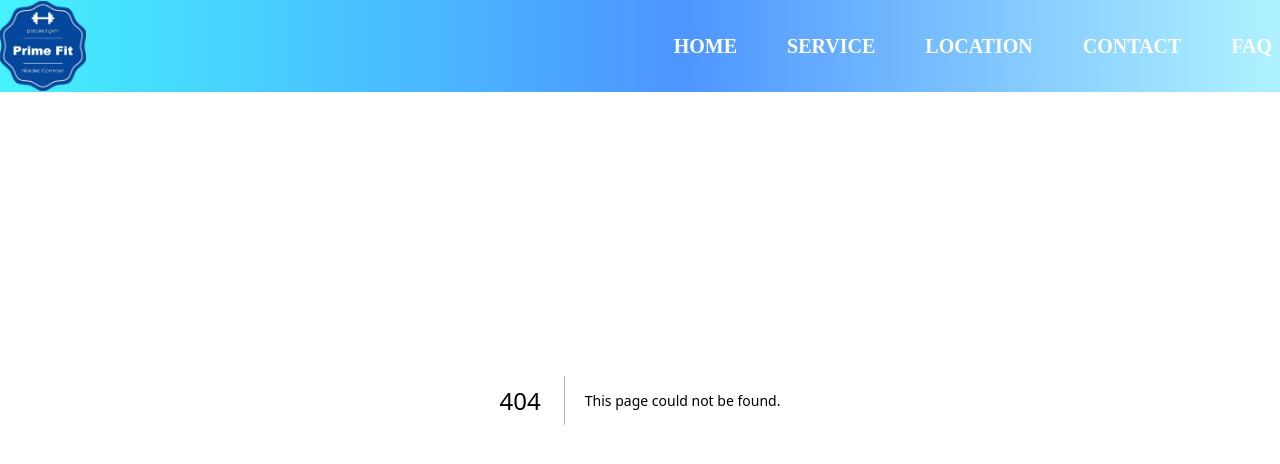
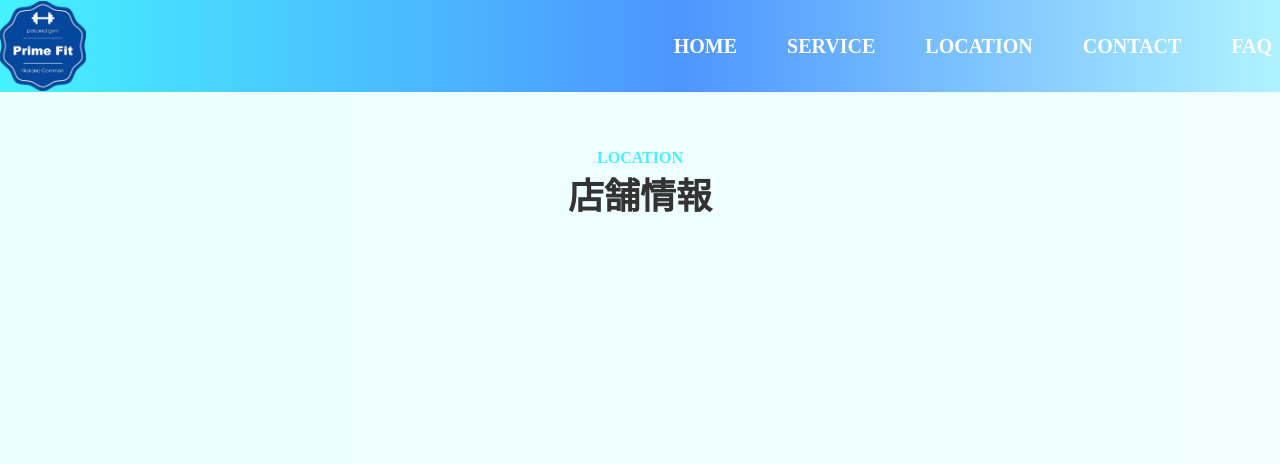
Before and after one commit to saitoshi/nakanoPrimeFit2, a Next.js app in the folder src/: page /location in a window 1280 px wide. Before the commit this address had no page. Shown: the top 464 px of the page. Built offline with nearby package versions, Linux system fonts and the light colour scheme.

Commit message:
issue-05: added location page

```diff
--- /dev/null
+++ b/src/app/components/LocationCard/LocationCard.tsx
@@ -0,0 +1,25 @@
+"use client";
+import "./style.css";
+import React from "react";
+import { ILocation } from "@/app/constants/type";
+
+type locationInputs = {
+  location: ILocation;
+};
+
+export const LocationCard = ({ location }: locationInputs) => {
+  return (
+    <>
+      <dl className="locationCard">
+        <dt>店舗名</dt>
+        <dd>{location.name}</dd>
+        <dt>住所</dt>
+        <dd>{location.address}</dd>
+        <dt>TEL</dt>
+        <dd>{location.phoneNumber}</dd>
+        <dt>最寄り駅</dt>
+        <dl>{location.access}</dl>
+      </dl>
+    </>
+  );
+};
--- /dev/null
+++ b/src/app/location/page.tsx
@@ -0,0 +1,14 @@
+import type { Metadata } from "next";
+
+export default function Location() {
+  return (
+    <div>
+      <div className="pageContainer">
+        <h2>
+          <p className="subHeader">LOCATION</p>
+          <p className="mainHeader">店舗情報</p>
+        </h2>
+      </div>
+    </div>
+  );
+}
```
Also changed, not shown: src/app/constants/type.d.ts (+8 -0 lines).
